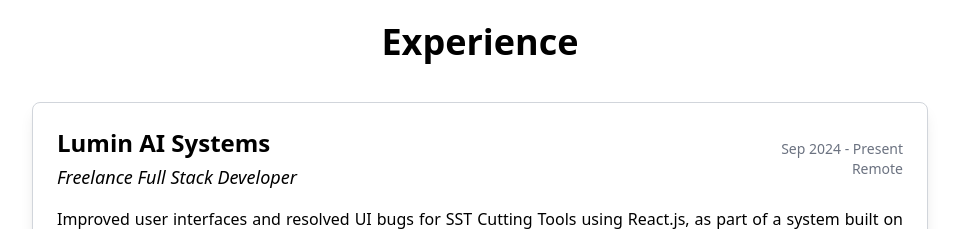
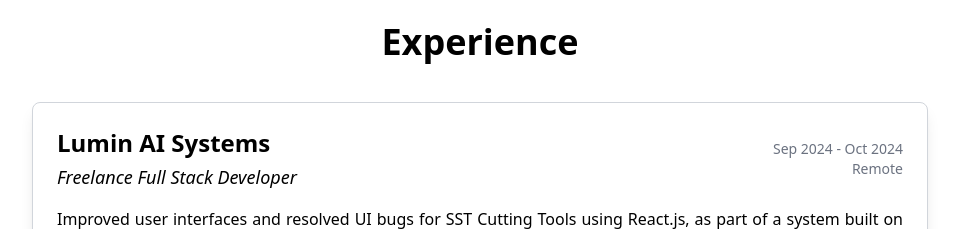
Before and after one commit to srinidhifd/srinidhi-portfolio, a React (Vite) app: page / in a window 1280 px wide. Shown: the part 1200-1429 px from the top of the page, without its empty margins (160-1119 px from the left). Built offline with nearby package versions, Linux system fonts and the light colour scheme.

Commit message:
Updated experience-section

```diff
--- a/src/components/Experience.tsx
+++ b/src/components/Experience.tsx
@@ -10,7 +10,7 @@
             <h4 className="text-lg italic font-medium mb-2 md:mb-0">Freelance Full Stack Developer</h4>
           </div>
           <div className="text-sm text-gray-500 dark:text-gray-400 mt-2 md:mt-0 md:text-left">
-            <p className="md:text-right">Sep 2024 - Present</p>
+            <p className="md:text-right">Sep 2024 - Oct 2024</p>
             <p className="md:text-right">Remote</p>
           </div>
         </div>
```
